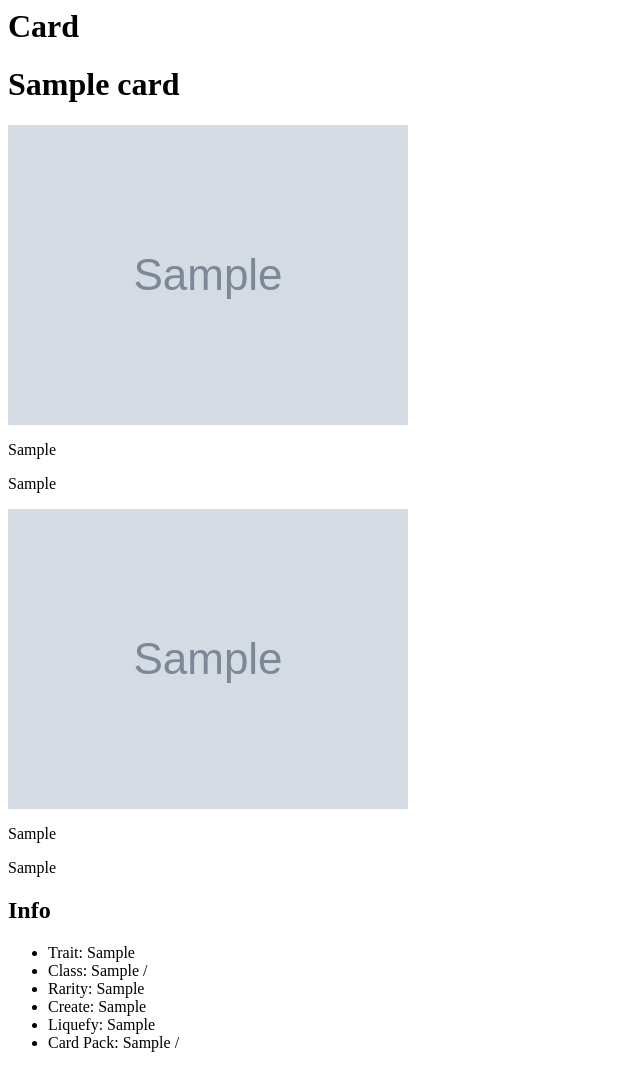
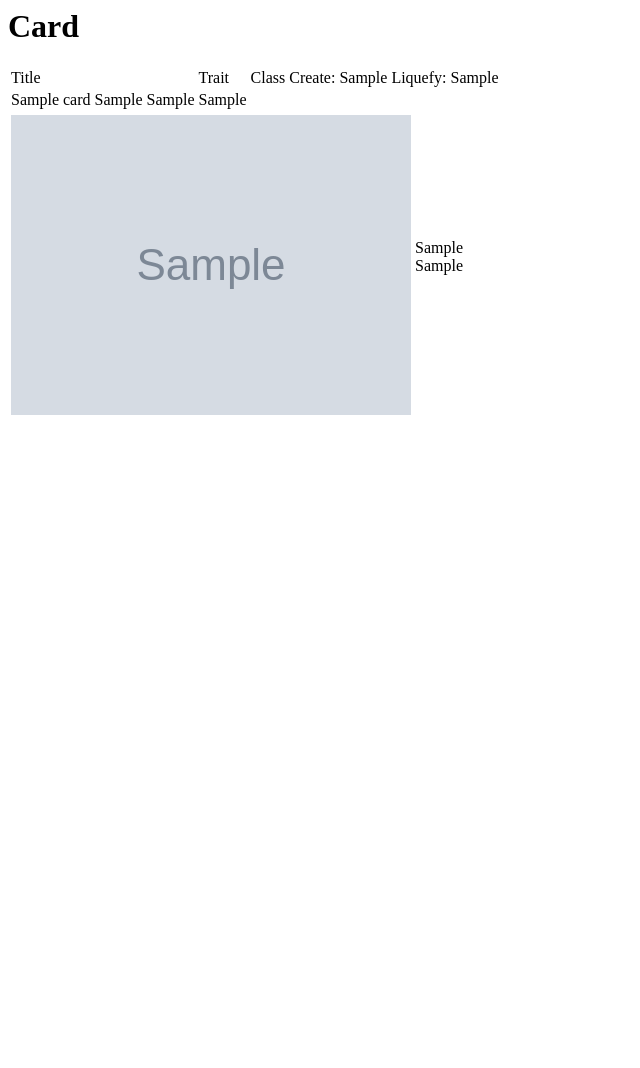
Before and after one commit to ezel/sv-card-crawler, a Flask app: template templates/card.html in a window 1280 px wide. Shown: the whole page, without its empty margins (0-640 px from the left). After the commit the page ends 415 px from the top, so only its background shows below. Run offline with Flask 2, Linux system fonts and the light colour scheme; the template is opened without the code that fills it: most values are stand-ins (such as "Sample title", 1, 10 or a date in 2020); grey boxes marked "Sample" are stand-in pictures; parts of the project's set-up code (start-up, migrations or seed data) failed here and were passed over.

Commit message:
improve card.html

```diff
--- a/templates/card.html
+++ b/templates/card.html
@@ -1,19 +1,32 @@
+<style>
+	table.cd-detail img {
+		width: 100%;
+	}
+</style>
+
 <h1>Card</h1>
-<h1>{% for c in cards %}<span class="cd-title">{{ c.title }}</span> {% endfor %}</h1>
-<img class="cd-image" src="{{ url_for('static', filename='images'+cards[0].imageLink1) }}">
-{% for c in cards %}<p class="cd-skill">{{ c.skill1 }}</p>{% endfor %}
-{% for c in cards %}<p class="cd-desp">{{ c.desp1 }}</p>{% endfor %}
-{% if cards[0].skill2 %}
-<img class="cd-image" src="{{ url_for('static', filename='images'+cards[0].imageLink1) }}">
-{% for c in cards %}<p class="cd-skill">{{ c.skill2 }}</p>{% endfor %}
-{% for c in cards %}<p class="cd-desp">{{ c.desp2 }}</p>{% endfor %}
-{% endif %}
-<h2>Info</h2>
-<ul>
-	<li>Trait: {{ cards[0].traitInfo }}</li>
-	<li>Class: {% for c in cards %} {{ c.classInfo }} / {% endfor %}</li>
-	<li>Rarity: {{ cards[0].rarityInfo }}</li>
-	<li>Create: {{ cards[0].createInfo }}</li>
-	<li>Liquefy: {{ cards[0].liquefyInfo }}</li>
-	<li>Card Pack: {% for c in cards %} {{ c.cardPackInfo }} / {% endfor %}</li>
-</ul>
+<table class="cd-info">
+	<tr>
+		<td colspan="3">Title</td>
+		<td>Trait</td>
+		<td>Class</td>
+		<td>Create: {{ card.createInfo }}</td>
+		<td>Liquefy: {{ card.liquefyInfo }}</td>
+	</tr>
+	<tr>
+		<td class="cd-title">{{ card.title }}</td>
+		<td>{{ card.traitInfo }}</td>
+		<td>{{ card.classInfo }}</td>
+		<td>{{ card.cardPackInfo }}</td>
+	</tr>
+</table>
+<table class="cd-detail">
+	<tr>
+		<td rowspan="2"><img class="cd-image" src="{{ url_for('static', filename='images'+card.imageLink1) }}"></td>
+		<td><span class="cd-skill">{{ card.skill1 }}</span><br><span class="cd-desp">{{ card.desp1 }}</span><br></td>
+		<td rowspan="2">{% if card.Atk2 %}<img class="cd-image" src="{{ url_for('static', filename='images'+card.imageLink2) }}">{% endif %}</td>
+	</tr>
+	<tr>
+		<td>{% if card.Atk2 %}<span class="cd-skill">{{ card.skill2 }}</span><br><span class="cd-desp">{{ card.desp2 }}</span><br>{% endif %}</td>
+	</tr>
+</table>
--- a/viewer.py
+++ b/viewer.py
@@ -11,15 +11,19 @@ def index():
 def test():
     return 'Test here'
 
-@app.route('/card')
 @app.route('/card/<cid>')
-def card(cid=0):
-    cards = [c for c in Card.select().where(Card.cid == cid) ]
-    if len(cards) > 0:
-        return render_template('card.html', cards=cards)
+def card(cid):
+    lang = request.args.get('lang') or 'en'
+    card = Card.select().where(Card.cid == cid).where(Card.language == lang).first()
+    if card:
+        return render_template('card.html', card=card)
     else:
-        return 'no card find with %s' % cid
+        return 'no %s card find with %s' % (lang, cid)
 
 @app.route('/sql')
 def sql():
     pass
+
+@app.route('cards')
+def cards():
+    pass
```
